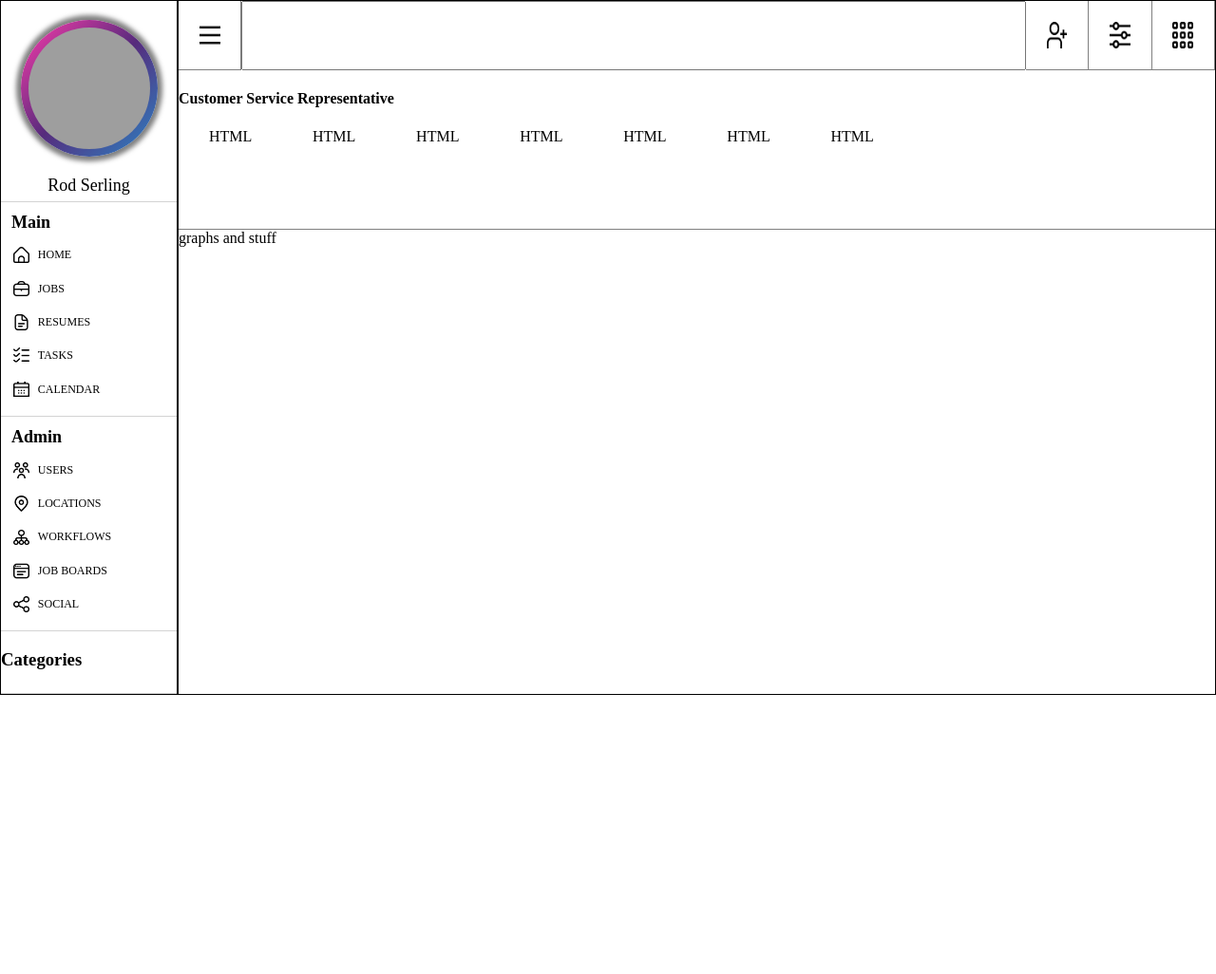
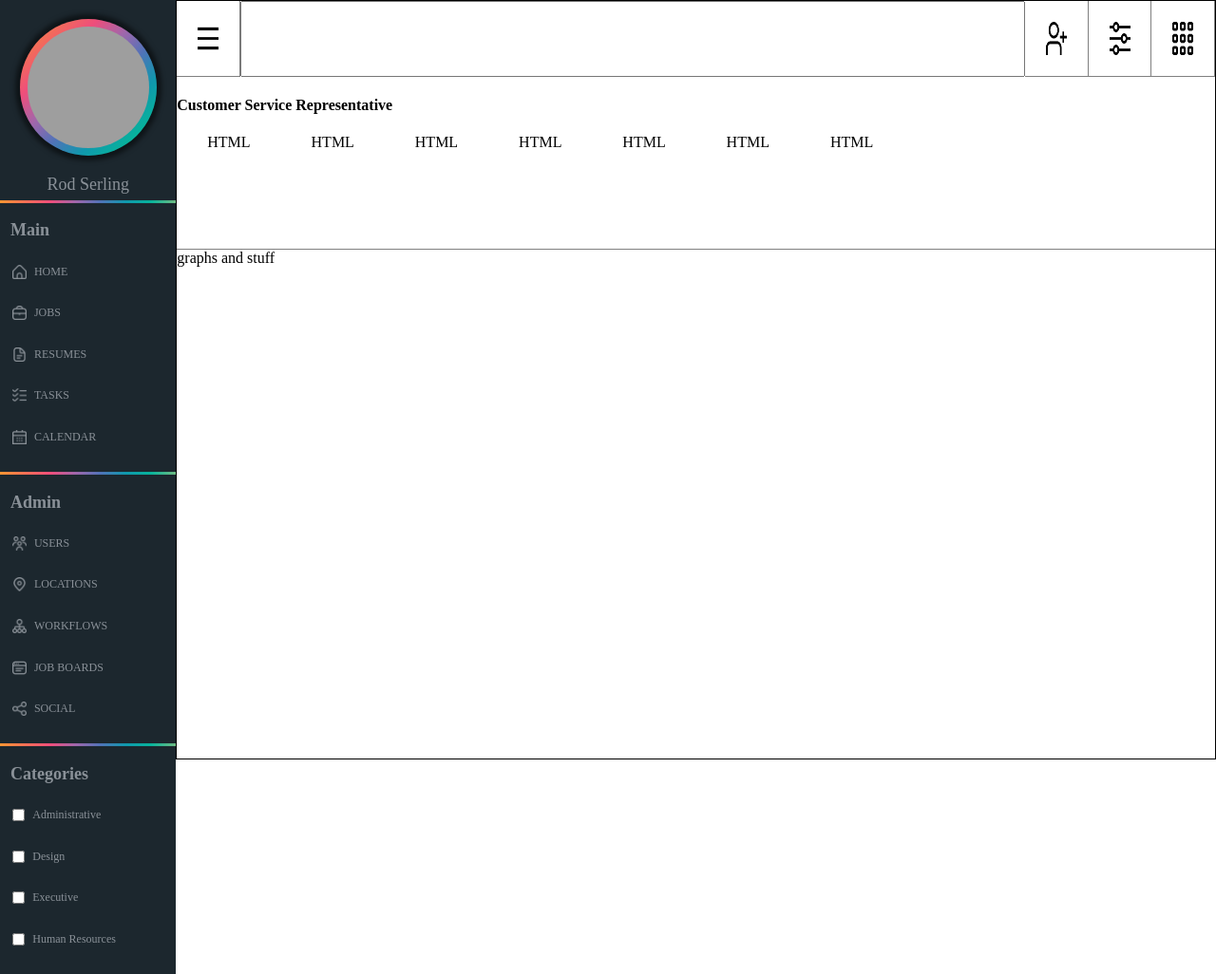
Before and after one commit to Nagel29/Static-Comp-Challenge, a plain HTML site: page index.html in a window 1280 px wide. Shown: the whole page at 95% size. Before the commit the page ends 800 px from the top, so only its background shows below. Drawn offline with Linux system fonts and the light colour scheme; grey boxes are pictures that could not be loaded.

Commit message:
Add styling to the aside

```diff
--- a/index.html
+++ b/index.html
@@ -3,7 +3,7 @@
 <head>
     <meta charset="UTF-8">
     <link rel="stylesheet" href="style.css">
-    <meta name="viewport" content="width=device-width, height=device-height, initial-scale=1">
+    <meta name="viewport" content="width=device-width, initial-scale=1">
     <title>Customer Service Dashboard</title>
 </head>
 <body>
@@ -12,54 +12,73 @@
             <div class="profile-pic"></div>
             <article>Rod Serling</article>
         </section>
+        <div class="aside-line"></div>
         <section class="aside-section">
             <h1>Main</h1>
-            <container class="icon-containers">
+            <container class="aside-icon-containers">
                 <img src="./images/home.png" class="aside-icons">
-                <span class="icon-text">HOME</span>
+                <span class="aside-icon-text">HOME</span>
             </container>
-            <container class="icon-containers">
+            <container class="aside-icon-containers">
                 <img src="./images/briefcase.png" class="aside-icons">
-                <span class="icon-text">JOBS</span>
+                <span class="aside-icon-text">JOBS</span>
             </container>
-            <container class="icon-containers">
+            <container class="aside-icon-containers">
                 <img src="./images/document.png" class="aside-icons">
-                <span class="icon-text">RESUMES</span>
+                <span class="aside-icon-text">RESUMES</span>
             </container>
-            <container class="icon-containers">
+            <container class="aside-icon-containers">
                 <img src="./images/list-check.png" class="aside-icons">
-                <span class="icon-text">TASKS</span>
+                <span class="aside-icon-text">TASKS</span>
             </container>
-            <container class="icon-containers">
+            <container class="aside-icon-containers">
                 <img src="./images/calendar.png" class="aside-icons">
-                <span class="icon-text">CALENDAR</span>
+                <span class="aside-icon-text">CALENDAR</span>
             </container>
         </section>
+        <div class="aside-line"></div>
         <section class="aside-section">
             <h2>Admin</h2>
-            <container class="icon-containers">
+            <container class="aside-icon-containers">
                 <img src="./images/users-alt.png" class="aside-icons">
-                <span class="icon-text">USERS</span>
+                <span class="aside-icon-text">USERS</span>
             </container>
-            <container class="icon-containers">
+            <container class="aside-icon-containers">
                 <img src="./images/marker.png" class="aside-icons">
-                <span class="icon-text">LOCATIONS</span>
+                <span class="aside-icon-text">LOCATIONS</span>
             </container>
-            <container class="icon-containers">
+            <container class="aside-icon-containers">
                 <img src="./images/chart-tree.png" class="aside-icons">
-                <span class="icon-text">WORKFLOWS</span>
+                <span class="aside-icon-text">WORKFLOWS</span>
             </container>
-            <container class="icon-containers">
+            <container class="aside-icon-containers">
                 <img src="./images/browser.png" class="aside-icons">
-                <span class="icon-text">JOB BOARDS</span>
+                <span class="aside-icon-text">JOB BOARDS</span>
             </container>
-            <container class="icon-containers">
+            <container class="aside-icon-containers">
                 <img src="./images/share.png" class="aside-icons">
-                <span class="icon-text">SOCIAL</span>
+                <span class="aside-icon-text">SOCIAL</span>
             </container>
         </section>
+        <div class="aside-line"></div>
         <section class="aside-section">
             <h3>Categories</h3>
+            <container class="aside-icon-containers">
+                <input type="checkbox" id="checkbox1">
+                <label for="checkbox1" class="aside-icon-text">Administrative</label>
+            </container>
+            <container class="aside-icon-containers">
+                <input type="checkbox" id="checkbox2">
+                <label for="checkbox2" class="aside-icon-text">Design</label>
+            </container>
+            <container class="aside-icon-containers">
+                <input type="checkbox" id="checkbox3">
+                <label for="checkbox3" class="aside-icon-text">Executive</label>
+            </container>
+            <container class="aside-icon-containers">
+                <input type="checkbox" id="checkbox4">
+                <label for="checkbox4" class="aside-icon-text">Human Resources</label>
+            </container>
         </section>
     </aside>
     <main class="main">
--- a/style.css
+++ b/style.css
@@ -1,6 +1,6 @@
-/* * {
-    border: 1px solid black;
-} */
+* {
+
+}
 
 body {
     display: flex;
@@ -9,8 +9,9 @@ body {
     margin: 0px;
 }
 
-h1, h2 {
+h1, h2, h3 {
     margin: 6%;
+    margin-top: 10%;
     font-size: 2.25vh;
 }
 
@@ -21,18 +22,18 @@ nav {
 }
 
 .aside {
-    min-height: 100%;
+    color: #8a9198;
+    height: 100%;
     width: 14.5%;
-    border: 1px solid black;
     display: flex;
     flex-direction: column;
     align-items: center;
     text-align: center;
+    background-color: rgb(28, 39, 46);
 }
 
 .profile {
     font-size: 2.25vh;
-    border-bottom: 1px solid lightgray;
     width: 100%;
     padding-bottom: 3%;
     display: flex;
@@ -53,34 +54,48 @@ nav {
 	box-sizing: border-box;
 	box-shadow: 0 0 5px 5px rgba(0, 0, 0, 0.5);
     border-radius: 50%;
-	background-image: var(--img-url), linear-gradient(to bottom right, #ff3cac, #562b7c, #2b86c5);
+	background-image: var(--img-url), linear-gradient(to bottom right, #f79533, #f37055, #ef4e7b, #a166ab, #5073b8, #1098ad, #07b39b, #6fba82);
+    /* animation: spin 5s linear infinite; */
 }
 
 .aside-section {
-    margin: auto;
-    border-bottom: 1px solid lightgray;
     width: 100%;
-    padding-bottom: 3%;
+    padding-bottom: 8%;
     text-align: left;
 }
 
-.icon-containers {
+.aside-icon-containers {
     display: flex;
     align-items: center;
-    width: 100%;
-    margin: 5%;
+    padding: 5%;
+}
+
+.aside-icon-containers:hover .aside-icon-text:hover {
+    background: -webkit-linear-gradient(left, #f79533, #f37055, #ef4e7b, #a166ab, #5073b8, #1098ad, #07b39b, #6fba82);
+    -webkit-background-clip: text;
+    -webkit-text-fill-color: transparent;
+    background-size: 250% 250%;
+    -webkit-animation: gradient 5s ease infinite;
+    cursor: pointer;
 }
 
 .aside-icons {
     width: 9%;
     padding: 2%;
+    filter: invert(63%) sepia(16%) saturate(169%) hue-rotate(169deg) brightness(89%) contrast(82%);
 }
 
-.icon-text {
+.aside-icon-text {
     padding: 3%;
     text-align: left;
     width: 70%;
     font-size: 1.5vh;
+}
+
+.aside-line {
+    background: -webkit-linear-gradient(left, #f79533, #f37055, #ef4e7b, #a166ab, #5073b8, #1098ad, #07b39b, #6fba82);
+    height: .4vh;
+    width: 100%;
 }
 
 .search-section {
@@ -110,3 +125,26 @@ nav {
     border-bottom: 1px solid grey;
     height: 20%;
 }
+
+
+/* ANIMATION CSS */
+@keyframes spin {
+    from {
+      transform: scale3d(1, 1, 1) rotateZ(0deg);
+    }
+    to {
+      transform: scale3d(1, 1, 1) rotateZ(360deg);
+    }
+}
+
+@-webkit-keyframes gradient {
+	0% {
+		background-position: 0% 50%;
+	}
+	50% {
+		background-position: 100% 50%;
+	}
+	100% {
+		background-position: 0% 50%;
+	}
+}
```
